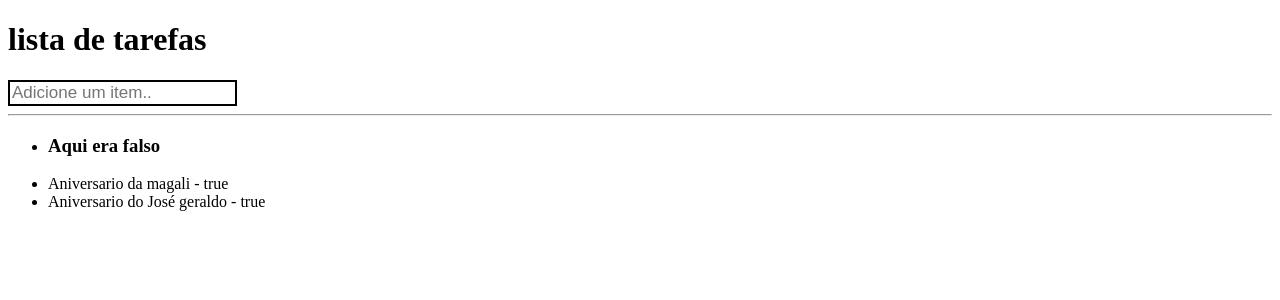
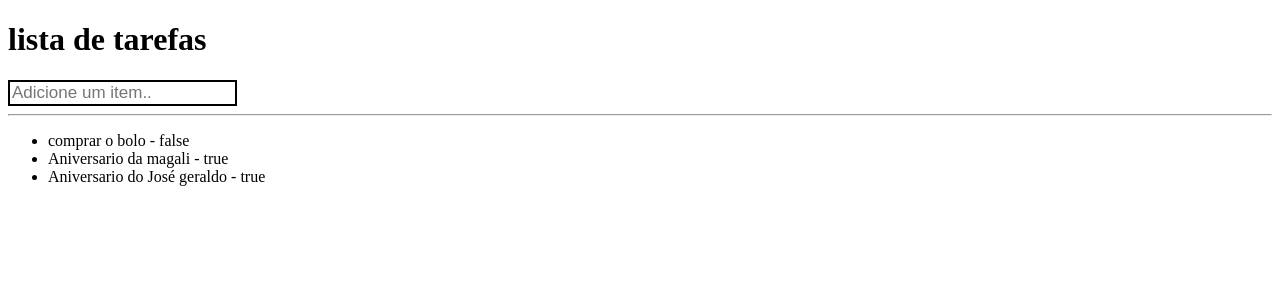
Before and after one commit to nelcael07/Projeto_curso_react, a React (Create React App) app in the folder react1/: page / in a window 1280 px wide. Shown: the top 300 px of the page. Built offline with nearby package versions, Linux system fonts and the light colour scheme.

Commit message:
inserindo_dados_tabela-part2

```diff
--- a/react1/src/App.js
+++ b/react1/src/App.js
@@ -18,41 +18,28 @@ function App() {
   },[])
 
     function addAction(newItem) {
-      let newList = list;
-      newList.push({
-        title:newItem,
-        done:false
-      })
+
+      let newList = [...list,{title:newItem, done:false}];
+
       setList(newList)
     }
   return (
     <>
       <h1>lista de tarefas</h1>
        <SearchBox
-        frasePadrao="Adicione um item.."
-        onEnter={addAction}
+          frasePadrao="Adicione um item.."
+          onEnter={addAction}
        ></SearchBox>
        <hr></hr>
-
        {/* exibição de listas */}
        {/* aqui é feito uma condição para ver se o item.done é falso ou true */}
-
-       <ul>
+        <ul>
         {list.map((item, index)=>(
           <li key={index}>
-            {item.done &&
-              <div>{item.title} - {item.done.toString()}</div>
-            }
-            { !item.done &&
-              <h3>Aqui era falso</h3>
-            }
+            <div>{item.title} - {item.done.toString()}</div>
           </li>
         ))}
        </ul>
-
-
-
-
       </>
   );
 }
--- a/react1/src/components/searchBox.js
+++ b/react1/src/components/searchBox.js
@@ -15,8 +15,8 @@ function SearchBox(props) {
     function handleKeyup(e) {
 
         if (e.keyCode == 13) {
+            if (props.onEnter) {
 
-            if (props.onEnter) {
                 props.onEnter(texto);
             }
             setTexto('');
```
